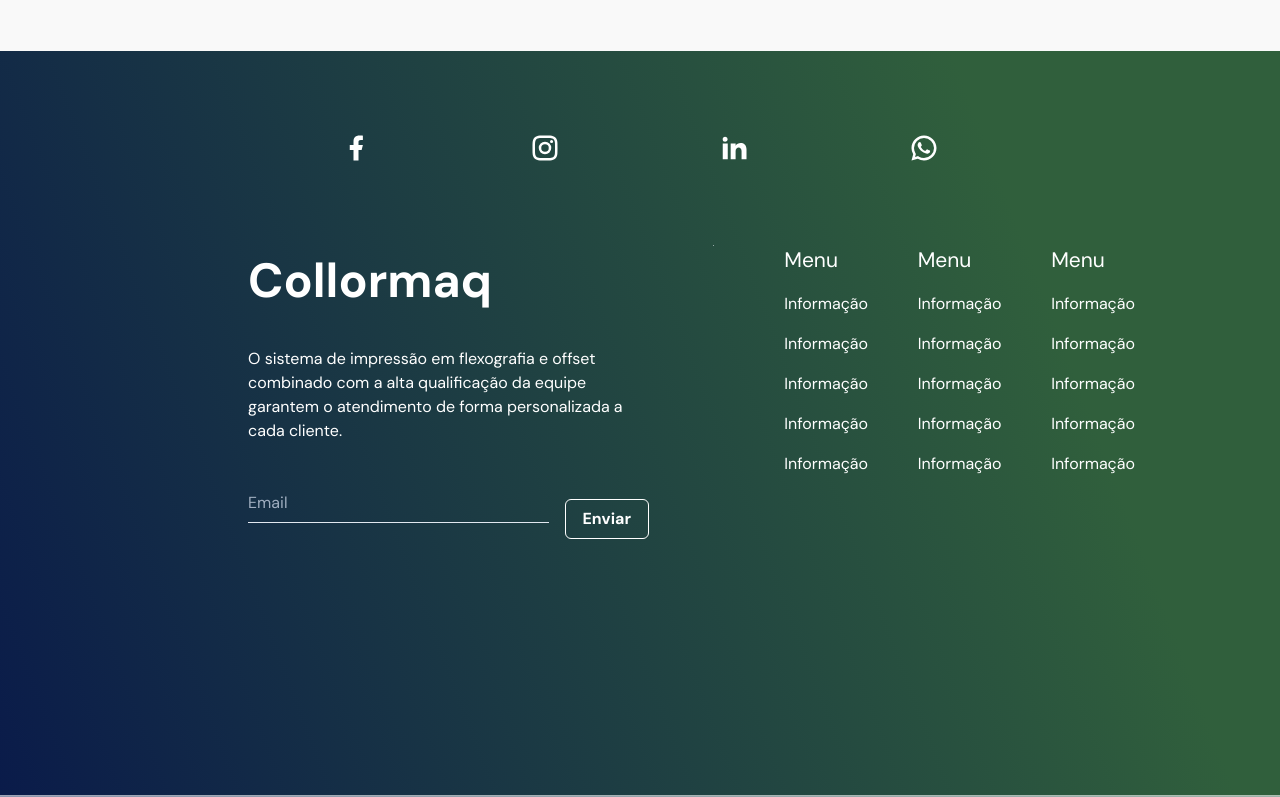
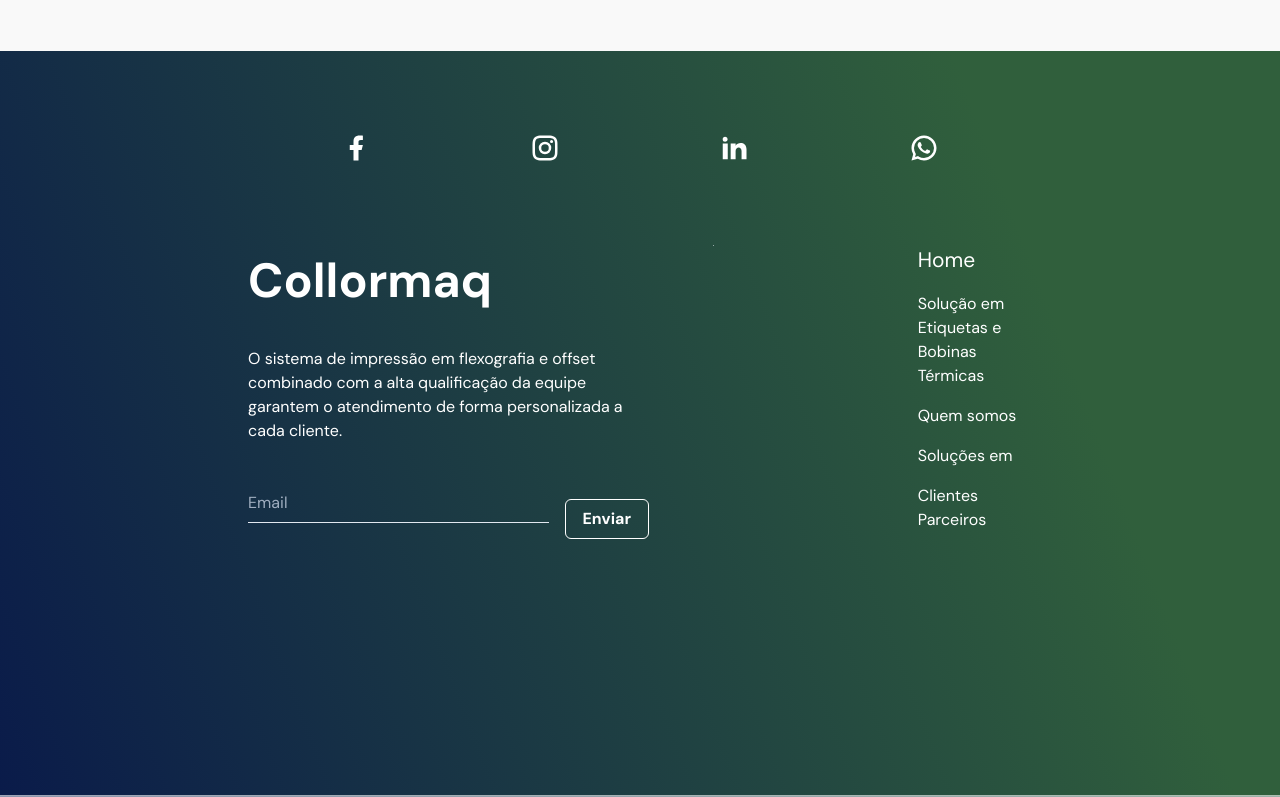
Before and after one commit to Jozimarjo/collormaq, a Next.js app: page /Home in a window 1280 px wide. Shown: the part 4117-4914 px from the top of the page. Built offline with nearby package versions, Linux system fonts and the light colour scheme.

Commit message:
SEO adjustments

```diff
--- a/src/pages/Home/FiveSection.tsx
+++ b/src/pages/Home/FiveSection.tsx
@@ -37,67 +37,22 @@ export default function FiveSection({ isWideVersion = true }: ScreenSize) {
                         <Flex flex='1' w='100%' flexWrap='wrap' justify={{ base: 'space-between', xl: 'space-around' }}>
                             <VStack mb='20px' mr='20px' alignItems={{ base: 'start', lg: 'center' }} spacing='4'>
                                 <Text as='p' fontSize='21' width='100px'>
-                                    Menu
-                                </Text>
-
-                                <Text width='100px' fontSize='16'>
-                                    Informação
+                                    Home
                                 </Text>
                                 <Text width='100px' fontSize='16'>
-                                    Informação
+                                    Solução em Etiquetas e Bobinas Térmicas
                                 </Text>
                                 <Text width='100px' fontSize='16'>
-                                    Informação
+                                    Quem somos
                                 </Text>
                                 <Text width='100px' fontSize='16'>
-                                    Informação
+                                    Soluções em
                                 </Text>
                                 <Text width='100px' fontSize='16'>
-                                    Informação
+                                    Clientes Parceiros
                                 </Text>
                             </VStack>
-                            <VStack mb='20px' mr='20px' alignItems={{ base: 'start', lg: 'center' }} spacing='4'>
-                                <Text as='p' fontSize='21' width='100px'>
-                                    Menu
-                                </Text>
 
-                                <Text width='100px' fontSize='16'>
-                                    Informação
-                                </Text>
-                                <Text width='100px' fontSize='16'>
-                                    Informação
-                                </Text>
-                                <Text width='100px' fontSize='16'>
-                                    Informação
-                                </Text>
-                                <Text width='100px' fontSize='16'>
-                                    Informação
-                                </Text>
-                                <Text width='100px' fontSize='16'>
-                                    Informação
-                                </Text>
-                            </VStack>
-                            <VStack mb='20px' mr='20px' alignItems={{ base: 'start', lg: 'center' }} spacing='4'>
-                                <Text as='p' fontSize='21' width='100px'>
-                                    Menu
-                                </Text>
-
-                                <Text width='100px' fontSize='16'>
-                                    Informação
-                                </Text>
-                                <Text width='100px' fontSize='16'>
-                                    Informação
-                                </Text>
-                                <Text width='100px' fontSize='16'>
-                                    Informação
-                                </Text>
-                                <Text width='100px' fontSize='16'>
-                                    Informação
-                                </Text>
-                                <Text width='100px' fontSize='16'>
-                                    Informação
-                                </Text>
-                            </VStack>
                         </Flex>
 
                     </HStack>
```
